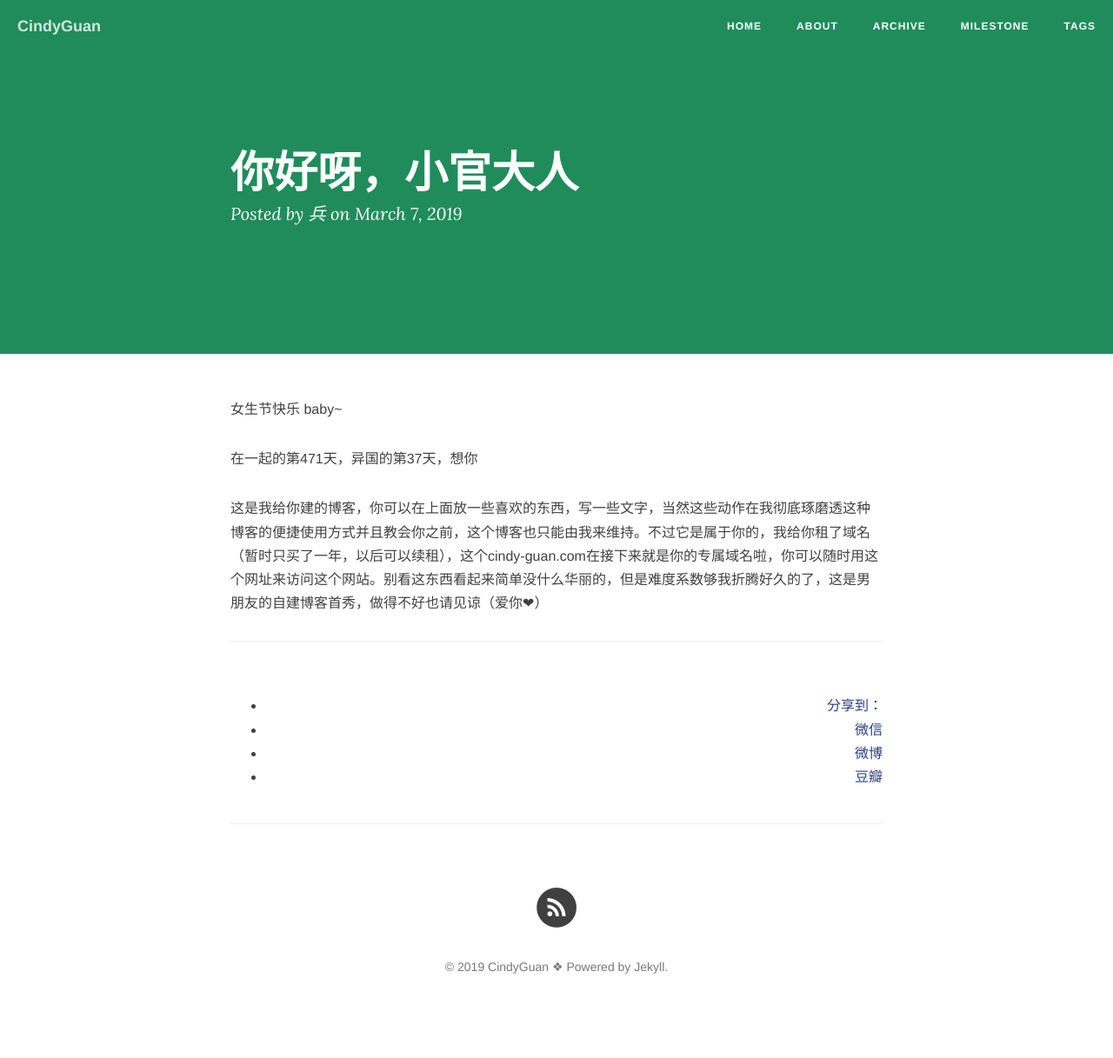
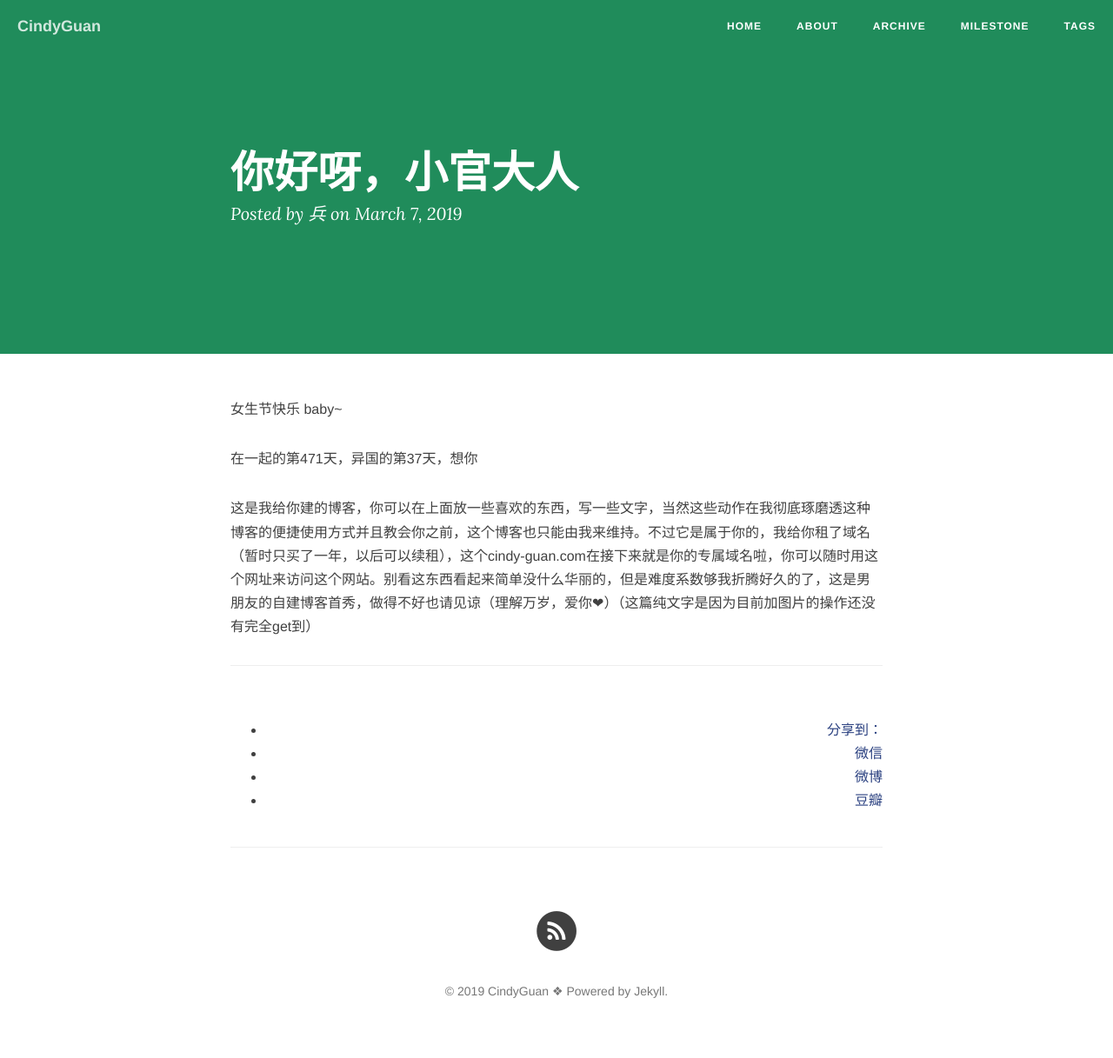
Before and after one commit to HBforHer/HBforHer.github.io, a Jekyll site: the page built from _posts/2019-03-07-Hi.md, in a window 1280 px wide. Shown: the whole page at 87% size. Built offline with Jekyll 4.4.1, drawn with Linux system fonts in a browser that asks for light colours; nearby versions of some CDN libraries; comment, search, counter and statistics services are not loaded; before the commit the page ends 1190 px from its top, so only the background shows below that.

Commit message:
Update 2019-03-07-Hi.md

```diff
--- a/_posts/2019-03-07-Hi.md
+++ b/_posts/2019-03-07-Hi.md
@@ -10,4 +10,4 @@
 
 在一起的第471天，异国的第37天，想你
 
-这是我给你建的博客，你可以在上面放一些喜欢的东西，写一些文字，当然这些动作在我彻底琢磨透这种博客的便捷使用方式并且教会你之前，这个博客也只能由我来维持。不过它是属于你的，我给你租了域名（暂时只买了一年，以后可以续租），这个cindy-guan.com在接下来就是你的专属域名啦，你可以随时用这个网址来访问这个网站。别看这东西看起来简单没什么华丽的，但是难度系数够我折腾好久的了，这是男朋友的自建博客首秀，做得不好也请见谅（爱你❤）
+这是我给你建的博客，你可以在上面放一些喜欢的东西，写一些文字，当然这些动作在我彻底琢磨透这种博客的便捷使用方式并且教会你之前，这个博客也只能由我来维持。不过它是属于你的，我给你租了域名（暂时只买了一年，以后可以续租），这个cindy-guan.com在接下来就是你的专属域名啦，你可以随时用这个网址来访问这个网站。别看这东西看起来简单没什么华丽的，但是难度系数够我折腾好久的了，这是男朋友的自建博客首秀，做得不好也请见谅（理解万岁，爱你❤）（这篇纯文字是因为目前加图片的操作还没有完全get到）
```
